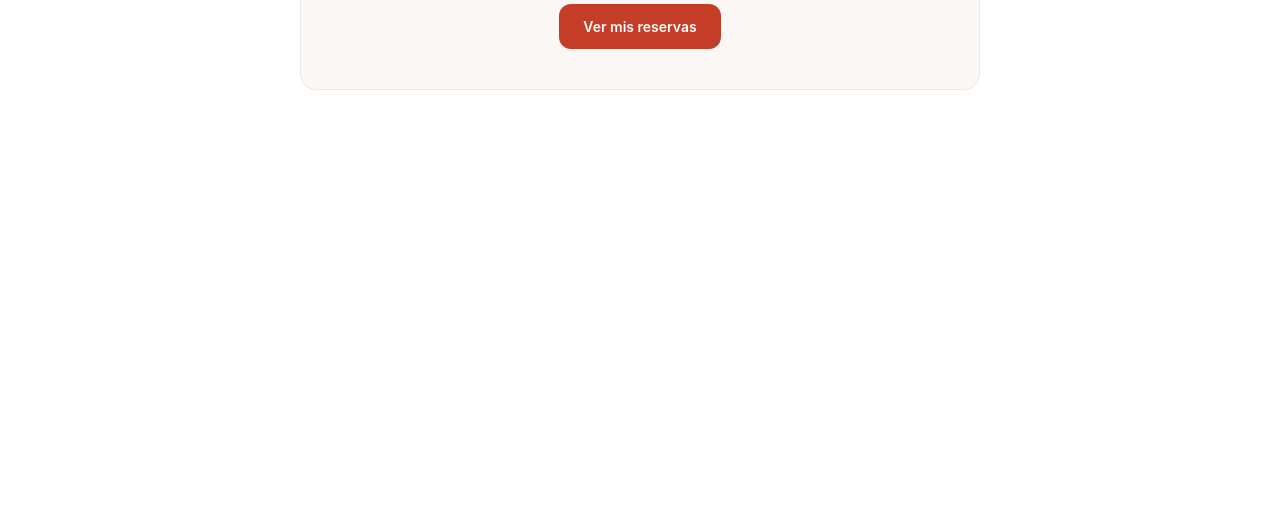
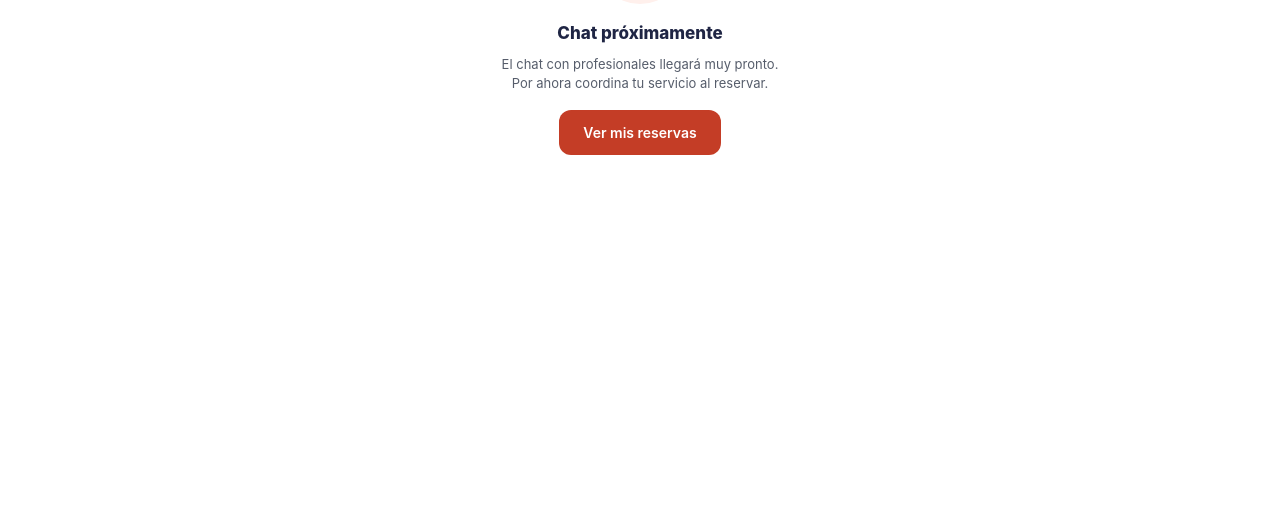
Before and after one commit to rodpinedar-cmd/manita, a plain HTML site: page mensajes.html in a window 1280 px wide. Shown: the part 270-800 px from the top of the page. Drawn offline with nearby package versions, Linux system fonts and the light colour scheme.

Commit message:
Estados vacios con marca: helper reutilizable emptyState() (icono en circulo + titulo + CTA), aplicado a favoritos, mensajes, mis-reservas (3 tabs) y pro-panel. Empty 3/3, smoke 70/70, browser 34/34, a11y 0

```diff
--- a/css/styles.css
+++ b/css/styles.css
@@ -304,6 +304,16 @@ a { text-decoration: none; color: inherit; }
 /* ===== ESTADOS: loading / empty / error (MVP transaccional) ===== */
 .state-loading { display: grid; grid-template-columns: 1fr 360px; gap: 32px; }
 @media (max-width: 900px) { .state-loading { grid-template-columns: 1fr; } }
+/* Empty state con marca (ícono en círculo + título + CTA) */
+.empty-state { text-align: center; padding: var(--sp-10) var(--sp-5); }
+.empty-state .es-icon {
+  width: 88px; height: 88px; margin: 0 auto var(--sp-4); border-radius: 50%;
+  background: var(--mint); display: flex; align-items: center; justify-content: center; font-size: 40px;
+}
+.empty-state h3 { font-size: var(--fs-md); color: var(--navy); font-weight: 800; margin-bottom: var(--sp-2); }
+.empty-state p { font-size: var(--fs-sm); color: var(--gray); max-width: 300px; margin: 0 auto var(--sp-4); line-height: 1.5; }
+.empty-state .btn { display: inline-flex; }
+
 .state-empty, .state-error {
   text-align: center; padding: 40px; border-radius: var(--radius);
   color: var(--gray); background: var(--bg-alt); border: 1px solid var(--border);
--- a/js/components.js
+++ b/js/components.js
@@ -74,6 +74,19 @@ async function mountHeader(opts) {
       }
     });
   }
+}
+
+// Genera el HTML de un estado vacío con marca (reutilizable en cualquier pantalla)
+// opts: { icon, title, text, ctaText, ctaHref }
+function emptyState(opts) {
+  opts = opts || {};
+  var cta = (opts.ctaText && opts.ctaHref)
+    ? '<a class="btn btn-primary" href="' + opts.ctaHref + '">' + opts.ctaText + '</a>' : '';
+  return '<div class="empty-state">' +
+    '<div class="es-icon" aria-hidden="true">' + (opts.icon || '📭') + '</div>' +
+    '<h3>' + (opts.title || 'Nada por aquí') + '</h3>' +
+    (opts.text ? '<p>' + opts.text + '</p>' : '') +
+    cta + '</div>';
 }
 
 function mountFooter() {
--- a/mensajes.html
+++ b/mensajes.html
@@ -16,15 +16,14 @@
 <header class="header" id="appHeader"></header>
 <div style="max-width:720px;margin:24px auto;padding:0 20px;">
   <h1 style="font-size:24px;margin-bottom:16px;">Mensajes</h1>
-  <div class="state-empty">
-    💬 El chat con profesionales llegará muy pronto.<br>
-    Por ahora coordina tu servicio al reservar.<br><br>
-    <a class="btn btn-primary" href="mis-reservas.html">Ver mis reservas</a>
-  </div>
+  <div id="msgBox"></div>
 </div>
 <script src="https://cdn.jsdelivr.net/npm/@supabase/supabase-js@2"></script>
 <script src="js/supabase-client.js"></script>
 <script src="js/components.js"></script>
-<script>mountHeader({ search: false }); mountBottomNav('mensajes');</script>
+<script>
+mountHeader({ search: false }); mountBottomNav('mensajes');
+document.getElementById('msgBox').innerHTML = emptyState({ icon:'💬', title:'Chat próximamente', text:'El chat con profesionales llegará muy pronto. Por ahora coordina tu servicio al reservar.', ctaText:'Ver mis reservas', ctaHref:'mis-reservas.html' });
+</script>
 </body>
 </html>
```
Also changed, not shown: favoritos.html (+2 -2 lines), mis-reservas.html (+5 -4 lines), pro-panel.html (+2 -1 lines).
